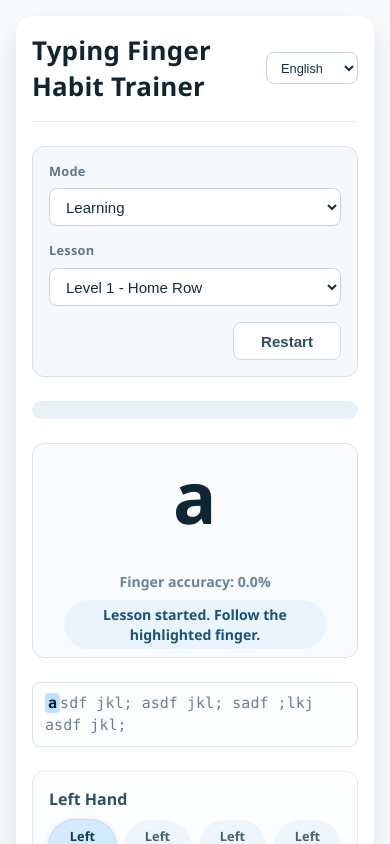
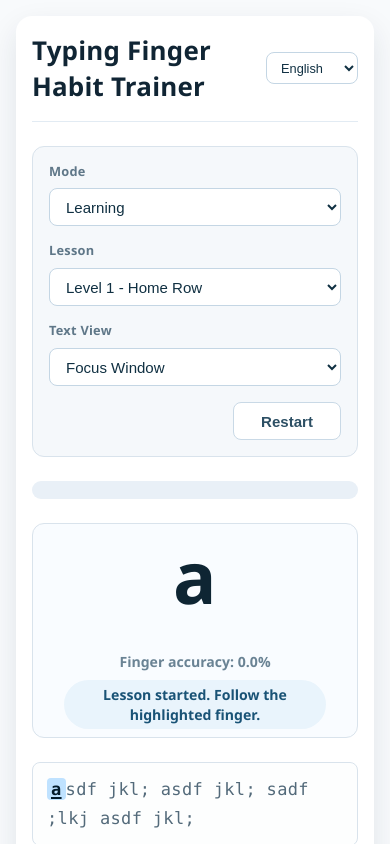
Before and after one commit to spfrank01/typing_trainer, a React (Vite) app: page / in a window 390 px wide. Both pictures are taken after a click on the button "Start". Shown: the top 844 px of the page. Built offline with nearby package versions, Linux system fonts and the light colour scheme.

Commit message:
center cursor text

```diff
--- a/src/components/ContextText.tsx
+++ b/src/components/ContextText.tsx
@@ -1,22 +1,72 @@
 import { memo, useMemo } from "react";
 import { renderKeyLabel } from "../core/keyUtils";
+
+export type ContextTextMode = "focus_window" | "full_paragraph" | "centered_cursor";
 
 interface ContextTextProps {
   stream: string[];
   cursor: number;
+  mode?: ContextTextMode;
 }
 
-export function ContextText({ stream, cursor }: ContextTextProps) {
+const WINDOW_SIZE = 80;
+const CENTERED_WINDOW_SIZE = 56;
+const LOOK_BEHIND = 20;
+const WINDOW_STEP = 5;
+
+export function ContextText({ stream, cursor, mode = "focus_window" }: ContextTextProps) {
   const displayChars = useMemo(
     () => stream.map((char) => (renderKeyLabel(char) === "Space" ? " " : char)),
     [stream]
   );
+  const visibleWindow = useMemo(() => {
+    if (mode === "full_paragraph") {
+      return { start: 0, end: displayChars.length };
+    }
+
+    if (mode === "centered_cursor") {
+      const maxStart = Math.max(0, displayChars.length - CENTERED_WINDOW_SIZE);
+      const halfWindow = Math.floor(CENTERED_WINDOW_SIZE / 2);
+      const start = Math.max(0, Math.min(cursor - halfWindow, maxStart));
+      const end = Math.min(displayChars.length, start + CENTERED_WINDOW_SIZE);
+      return { start, end };
+    }
+
+    const maxStart = Math.max(0, displayChars.length - WINDOW_SIZE);
+    const desiredStart = Math.max(0, Math.min(cursor - LOOK_BEHIND, maxStart));
+    const snappedStart = Math.floor(desiredStart / WINDOW_STEP) * WINDOW_STEP;
+    const start = Math.max(0, Math.min(snappedStart, maxStart));
+    const end = Math.min(displayChars.length, start + WINDOW_SIZE);
+
+    return { start, end };
+  }, [cursor, displayChars.length, mode]);
+
+  const visibleChars = useMemo(
+    () => displayChars.slice(visibleWindow.start, visibleWindow.end),
+    [displayChars, visibleWindow.end, visibleWindow.start]
+  );
 
   return (
-    <p className="context-text">
-      {displayChars.map((char, index) => (
-        <ContextChar key={`${char}-${index}`} char={char} isActive={index === cursor} />
-      ))}
+    <p
+      className={`context-text ${
+        mode === "focus_window"
+          ? "is-focus-window"
+          : mode === "centered_cursor"
+            ? "is-centered-cursor"
+            : "is-full-paragraph"
+      }`}
+    >
+      {visibleChars.map((char, localIndex) => {
+        const absoluteIndex = visibleWindow.start + localIndex;
+        return (
+          <ContextChar
+            key={`${char}-${absoluteIndex}`}
+            char={char}
+            isActive={absoluteIndex === cursor}
+            isPast={absoluteIndex < cursor}
+          />
+        );
+      })}
     </p>
   );
 }
@@ -24,8 +74,10 @@ export function ContextText({ stream, cursor }: ContextTextProps) {
 interface ContextCharProps {
   char: string;
   isActive: boolean;
+  isPast: boolean;
 }
 
-const ContextChar = memo(function ContextChar({ char, isActive }: ContextCharProps) {
-  return <span className={isActive ? "is-active" : ""}>{char}</span>;
+const ContextChar = memo(function ContextChar({ char, isActive, isPast }: ContextCharProps) {
+  const className = isActive ? "is-active" : isPast ? "is-past" : "";
+  return <span className={className}>{char}</span>;
 });
--- a/src/features/trainer/TrainerPage.tsx
+++ b/src/features/trainer/TrainerPage.tsx
@@ -1,5 +1,5 @@
 import { useMemo, useReducer, useState } from "react";
-import { ContextText } from "../../components/ContextText";
+import { ContextText, ContextTextMode } from "../../components/ContextText";
 import { FocusCharacter } from "../../components/FocusCharacter";
 import { HandDiagram } from "../../components/HandDiagram";
 import { KeyboardView } from "../../components/KeyboardView";
@@ -43,6 +43,7 @@ export function TrainerPage() {
     loadSentenceDifficulty()
   );
   const [lastRandomSentence, setLastRandomSentence] = useState<string | null>(null);
+  const [textViewMode, setTextViewMode] = useState<ContextTextMode>("focus_window");
   const [selectedLessonId, setSelectedLessonId] = useState<string>(initialProgress.lastLessonId);
   const [unlockedLevel, setUnlockedLevel] = useState<number>(initialProgress.unlockedLevel);
   const [history, setHistory] = useState<SessionResult[]>(() => loadHistory());
@@ -191,6 +192,18 @@ export function TrainerPage() {
                 ))}
               </select>
             </div>
+            <div className="control-field">
+              <label htmlFor="text-view">Text View</label>
+              <select
+                id="text-view"
+                value={textViewMode}
+                onChange={(event) => setTextViewMode(event.target.value as ContextTextMode)}
+              >
+                <option value="focus_window">Focus Window</option>
+                <option value="centered_cursor">Centered Cursor</option>
+                <option value="full_paragraph">Full Paragraph</option>
+              </select>
+            </div>
           </div>
           <div className="control-actions">
             <button
@@ -226,7 +239,7 @@ export function TrainerPage() {
             </p>
           </section>
           <section className="train-core">
-            <ContextText stream={state.stream} cursor={state.cursor} />
+            <ContextText stream={state.stream} cursor={state.cursor} mode={textViewMode} />
             <HandDiagram
               activeFinger={expectedFinger}
               language={language}
--- a/src/styles/global.css
+++ b/src/styles/global.css
@@ -98,7 +98,10 @@ body {
 
 .control-fields {
   display: grid;
-  grid-template-columns: minmax(180px, 1fr) minmax(180px, 1fr) minmax(240px, 1.25fr);
+  grid-template-columns: minmax(160px, 1fr) minmax(160px, 1fr) minmax(220px, 1.1fr) minmax(
+      180px,
+      1fr
+    );
   gap: var(--space-2);
 }
 
@@ -286,13 +289,32 @@ button:disabled {
   margin-right: auto;
   font-family: ui-monospace, SFMono-Regular, Menlo, Monaco, Consolas, "Liberation Mono", "Courier New",
     monospace;
-  color: #6b8190;
-  min-height: 38px;
-  padding: 10px 12px;
+  color: #536a7a;
+  min-height: 76px;
+  padding: 12px 14px;
   border-radius: var(--radius-sm);
   background: #fdfefe;
   border: 1px solid var(--line);
-  font-size: var(--fs-3);
+  font-size: 20px;
+  line-height: 1.9;
+  letter-spacing: 0.02em;
+  overflow: hidden;
+  word-break: break-word;
+  text-wrap: pretty;
+}
+
+.context-text.is-focus-window {
+  max-width: 720px;
+}
+
+.context-text.is-centered-cursor {
+  max-width: 720px;
+  white-space: pre;
+  text-wrap: nowrap;
+  word-break: normal;
+  overflow: hidden;
+  line-height: 1.7;
+  min-height: 56px;
 }
 
 .context-text .is-active {
@@ -300,7 +322,14 @@ button:disabled {
   font-weight: 800;
   background: #bfe2ff;
   border-radius: 4px;
-  padding: 1px 3px;
+  padding: 1px 4px;
+  text-decoration: underline;
+  text-decoration-thickness: 2px;
+  text-underline-offset: 2px;
+}
+
+.context-text .is-past {
+  opacity: 0.6;
 }
 
 .hand-diagram {
@@ -582,7 +611,7 @@ button:disabled {
   }
 
   .control-fields {
-    grid-template-columns: repeat(2, minmax(180px, 1fr));
+    grid-template-columns: repeat(2, minmax(170px, 1fr));
   }
 
   .hand-diagram {
@@ -591,6 +620,11 @@ button:disabled {
 
   .key-cap.thumb {
     min-width: 280px;
+  }
+
+  .context-text {
+    font-size: 18px;
+    line-height: 1.8;
   }
 
   .status-bar {
@@ -615,6 +649,11 @@ button:disabled {
   .status-bar {
     max-width: 100%;
   }
+
+  .context-text {
+    font-size: 17px;
+    line-height: 1.7;
+  }
 }
 
 @media (prefers-reduced-motion: reduce) {
```
